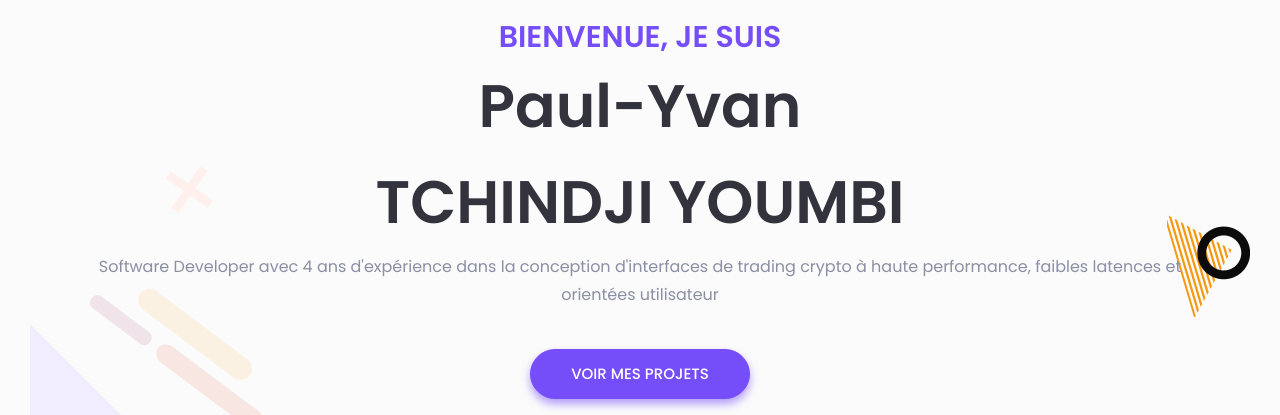
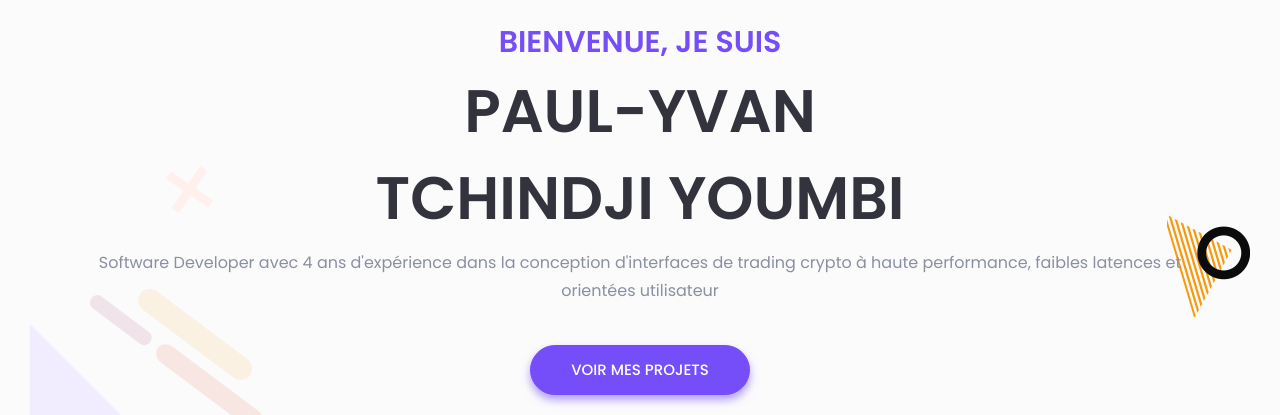
Before and after one commit to paul-yvan/cv-en-ligne, a plain HTML site: page index.html in a window 1280 px wide. Shown: the part 241-656 px from the top of the page. Drawn offline with nearby package versions, Linux system fonts and the light colour scheme; files whose address does not match are found by name.

Commit message:
changed my last name from h1 to h2

```diff
--- a/index.html
+++ b/index.html
@@ -199,8 +199,7 @@
             >
               <div class="header-content-right text-center">
                 <h4 class="sub-title">Bienvenue, je suis</h4>
-                <h1>Paul-Yvan</h1>
-                <br />
+                <h2 class="title">Paul-Yvan</h2>
                 <h2 class="title">TCHINDJI YOUMBI</h2>
                 <p>
                   Software Developer avec 4 ans d'expérience dans la conception
```
